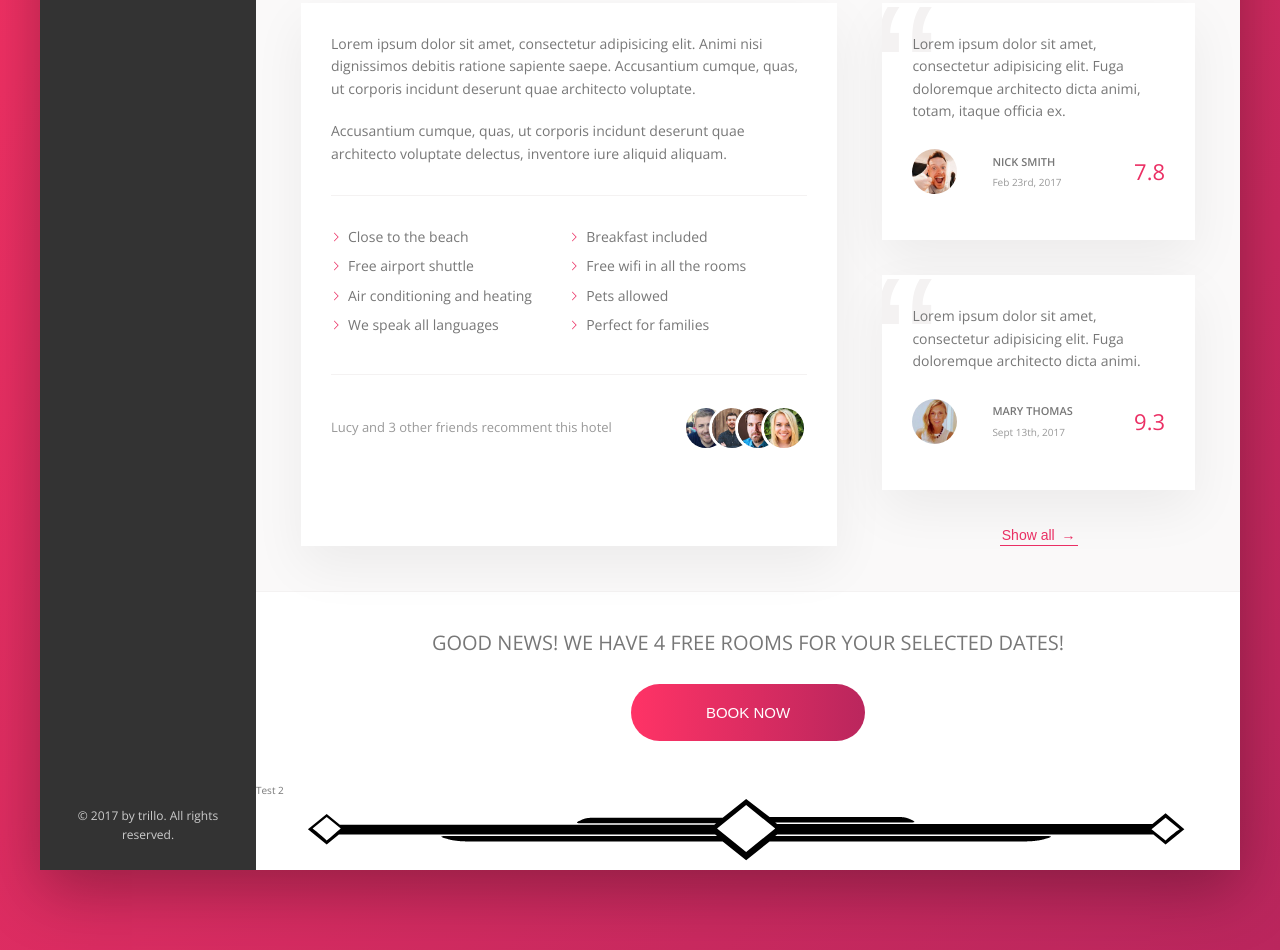
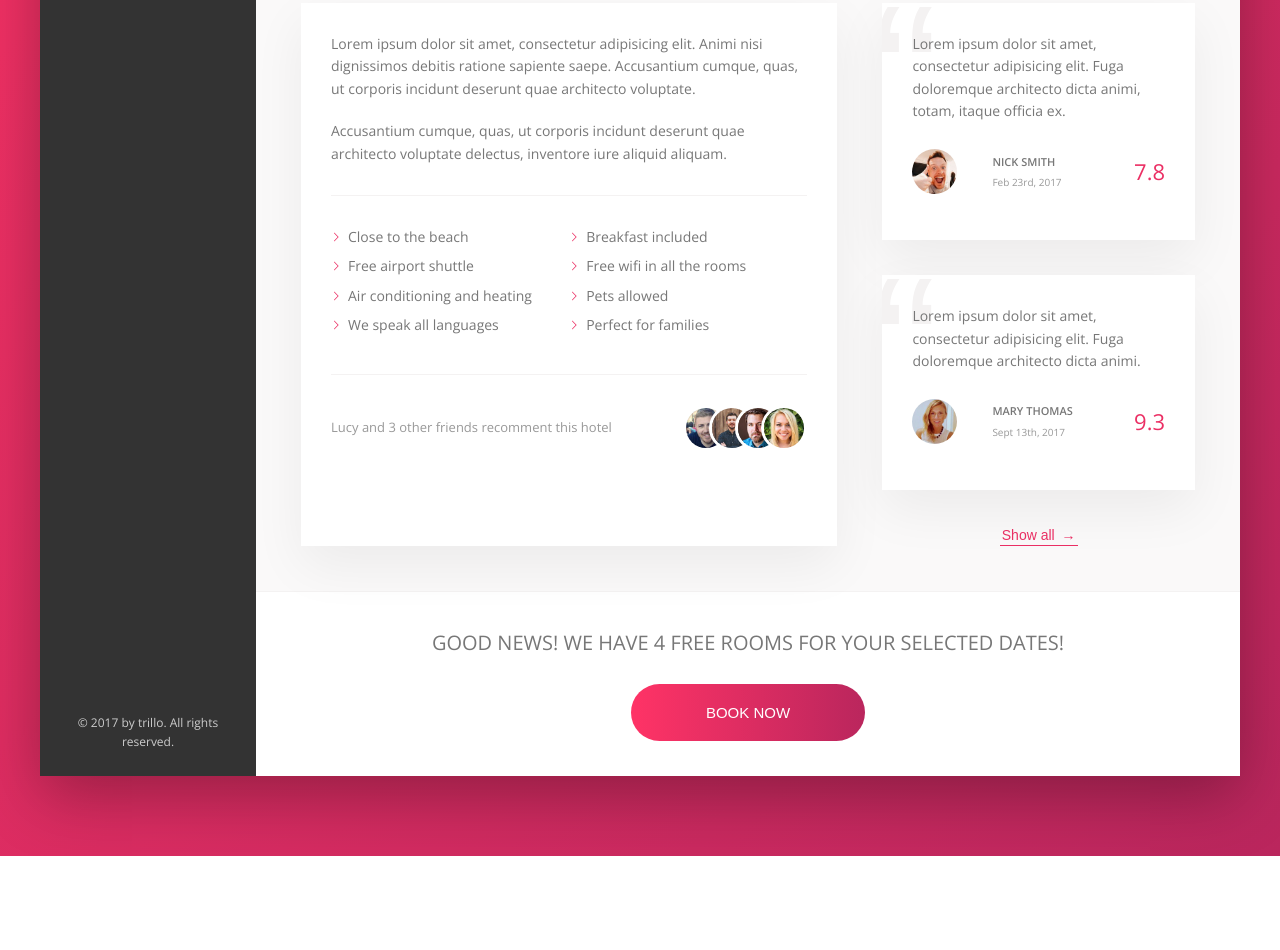
Before and after one commit to jtpolasek/trillio, a website: page index.html in a window 1280 px wide. Shown: the part 644-1594 px from the top of the page. After the commit the page ends 1500 px from the top, so only its background shows below. Drawn offline with nearby package versions, Linux system fonts and the light colour scheme.

Commit message:
undid test changes

```diff
--- a/index.html
+++ b/index.html
@@ -201,13 +201,6 @@
                         <span class="btn__invisible">Only 4 rooms left</span>
                     </button>
                 </div>
-                <div class="border">
-                    Test 2
-                        <svg class="overview__icon-star">
-                                <use xlink:href="img/svg/border3.svg"></use>
-                            </svg>
-                    <img class="try" src="img/svg/border3.svg" alt="">
-                </div>
             </main>
         </div>
     </div>
--- a/sass/_components.scss
+++ b/sass/_components.scss
@@ -636,7 +636,3 @@
     animation: pulsate 1s infinite;
   }
 }
-
-.try {
-  width: 100%;
-}
```
Also changed, not shown: css/style.css.
